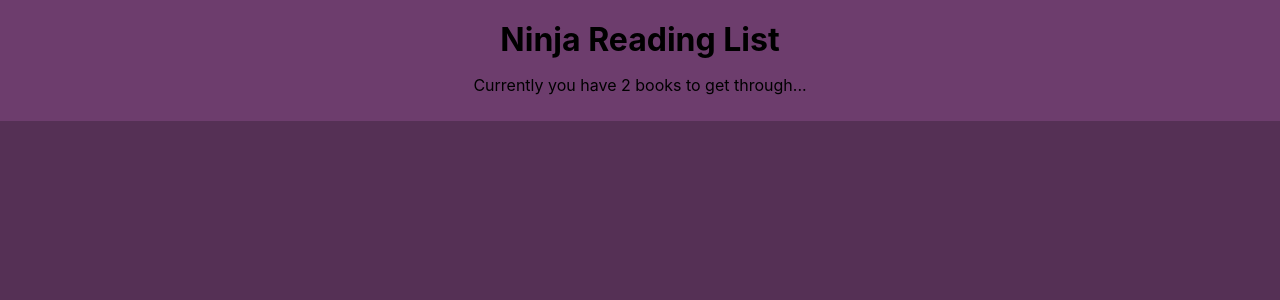
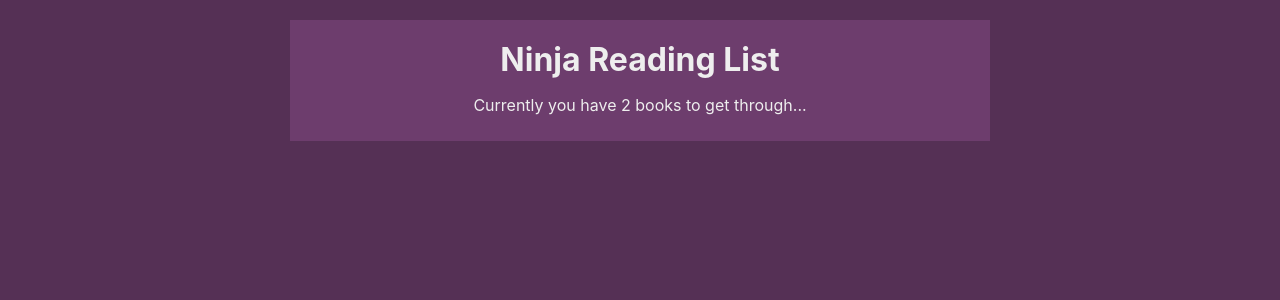
Before and after one commit to Ridalord/readingList, a React (Vite) app: page / in a window 1280 px wide. Shown: the top 300 px of the page. Built offline with nearby package versions, Linux system fonts and the light colour scheme.

Commit message:
Updated App to root

```diff
--- a/src/index.css
+++ b/src/index.css
@@ -8,7 +8,7 @@ body {
   background: #553055;
 }
 
-.App {
+#root {
   background: #4c2a4c;
   margin: 20px auto;
   width: 90%;
```
